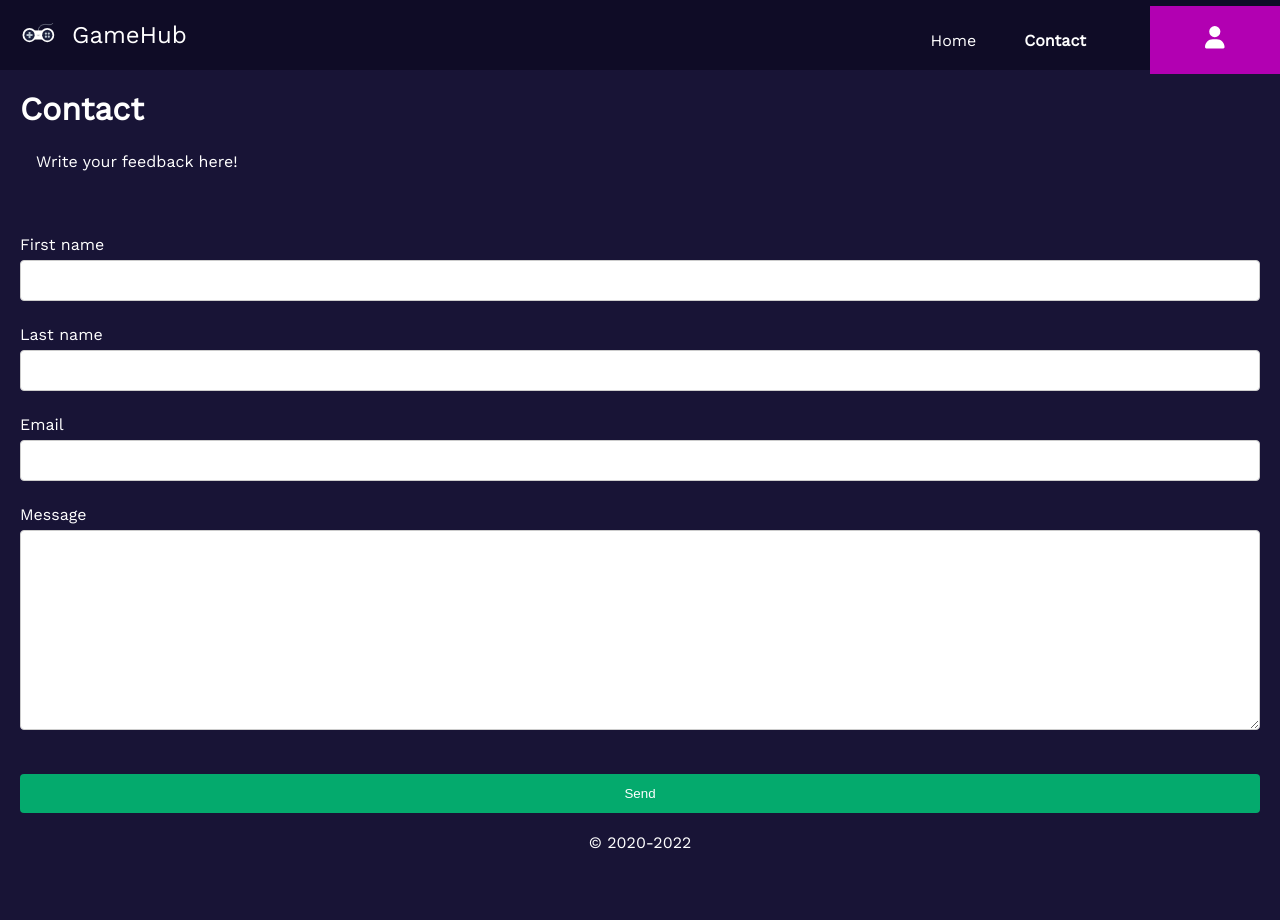
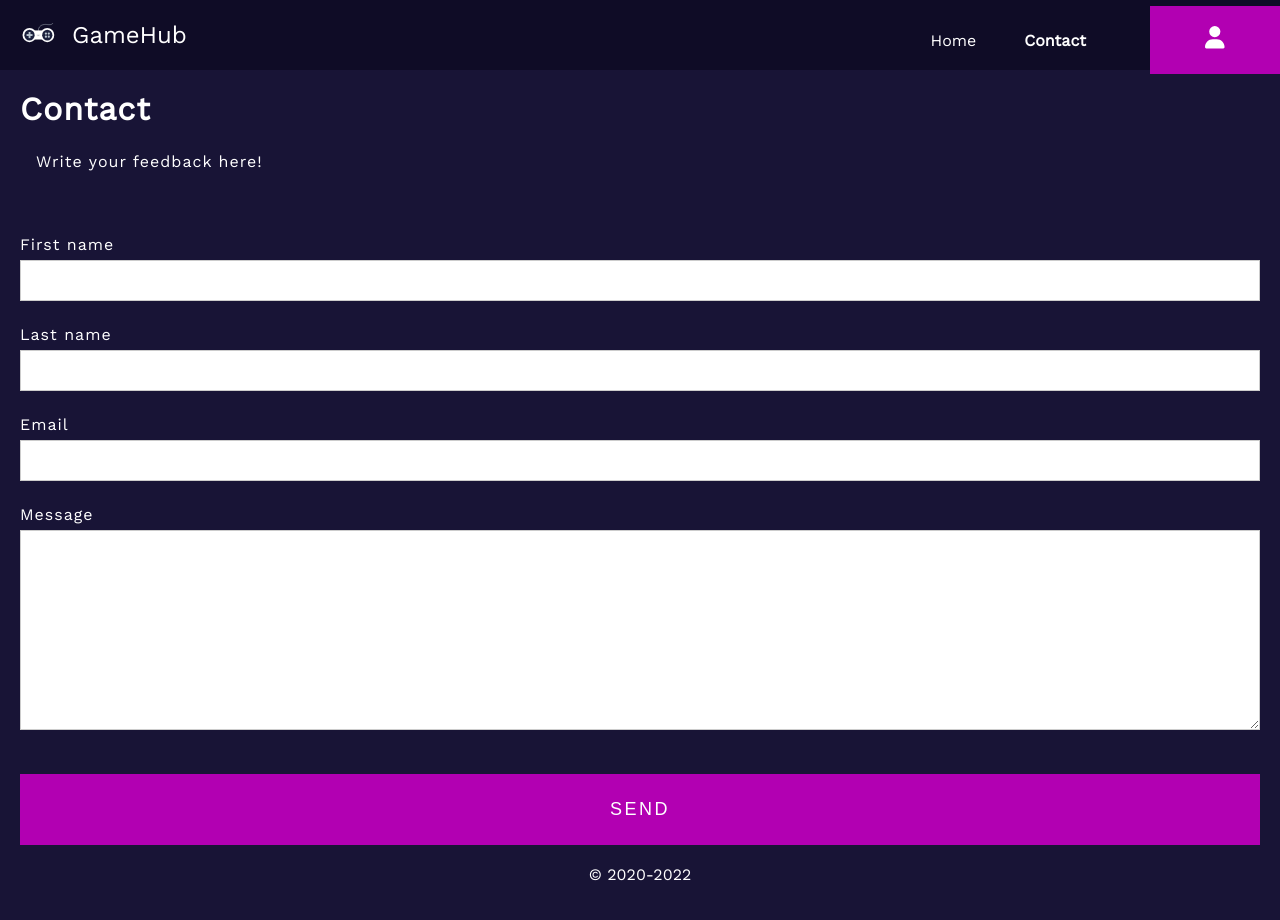
Before and after one commit to lunadragon06/gamehub, a React (Create React App) app: page /contact in a window 1280 px wide. Shown: the top 920 px of the page. Built offline with nearby package versions, Linux system fonts and the light colour scheme.

Commit message:
Update _forms.scss

```diff
--- a/src/sass/partials/_forms.scss
+++ b/src/sass/partials/_forms.scss
@@ -2,7 +2,6 @@ input, select, textarea {
     width: 100%;
     padding: 12px;
     border: 1px solid #ccc;
-    border-radius: 4px;
     box-sizing: border-box;
     margin-top: 6px;
     margin-bottom: 1.5rem;
@@ -14,6 +13,7 @@ input, select, textarea {
   }
 
   form {
+      letter-spacing: 1px;
       margin: 0 auto;
       width: 50%;
   }
@@ -32,18 +32,20 @@ input, select, textarea {
   }
 
   .register {
-    background-color: #04AA6D;
+    background-color: #B200B2;
     color: white;
-    padding: 12px 20px;
+    font-size: 18px;
+    letter-spacing: 2.5px;
+    padding: 25px 20px;
     border: none;
-    border-radius: 4px;
     cursor: pointer;
     width: 100%;
+    text-transform: uppercase;
     transition: .5s;
   }
 
   .register:hover {
-    background-color: #45a049;
+    background-color: #F205CB;
   }
 
   @media (max-width: 1280px) {
```
